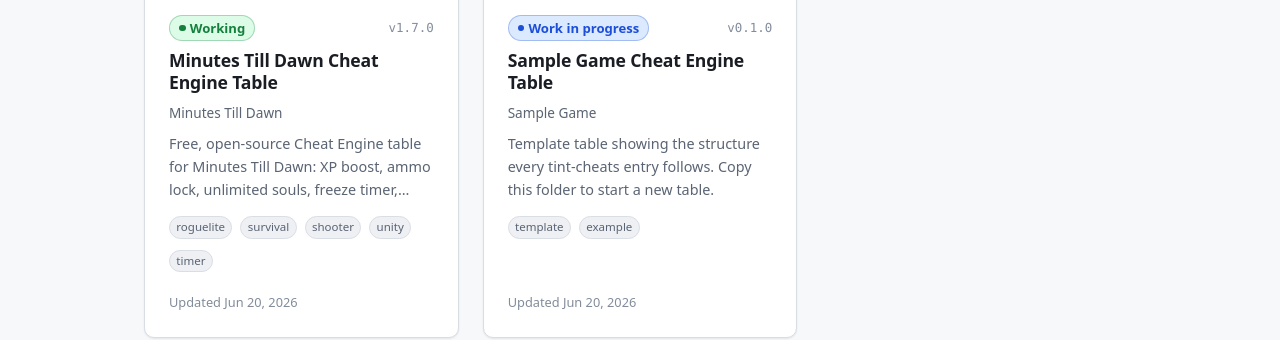
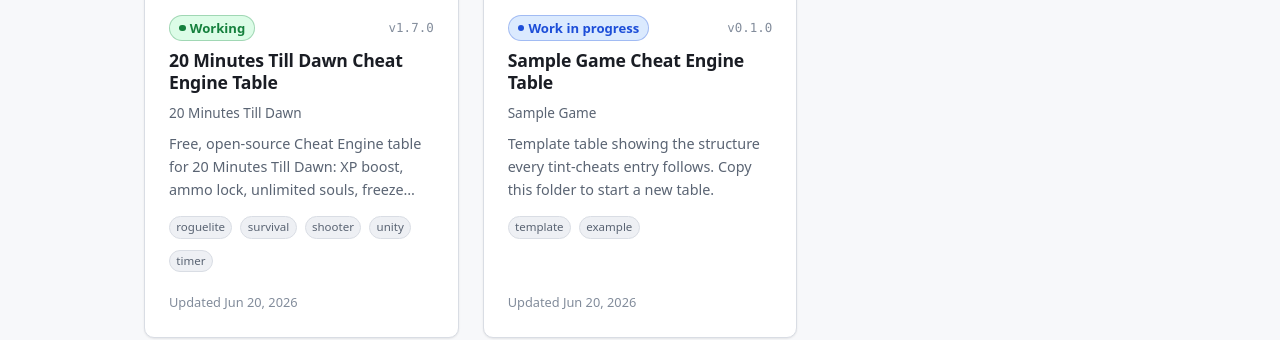
Before and after one commit to thereisnotime/tint-cheats, an Astro site: page / in a window 1280 px wide. Shown: the part 790-1130 px from the top of the page. Built offline with nearby package versions, Linux system fonts and the light colour scheme; Astro itself is replaced by a stand-in of ours.

Commit message:
20 Minutes Till Dawn: real game info, screenshots, trailer, correct name
Corrected the game name (it is '20 Minutes Till Dawn', appid 1966900),
added the official Steam short description, four real screenshots, and a
trailer link to the Steam page. Regenerated the cover with the right title
and fixed body references.

```diff
--- a/tables/minutes-till-dawn/index.md
+++ b/tables/minutes-till-dawn/index.md
@@ -1,6 +1,6 @@
 ---
-title: "Minutes Till Dawn Cheat Engine Table"
-game: "Minutes Till Dawn"
+title: "20 Minutes Till Dawn Cheat Engine Table"
+game: "20 Minutes Till Dawn"
 slug: "minutes-till-dawn"
 status: working
 table_version: "1.7.0"
@@ -55,15 +55,21 @@ cheats:
     description: "Turns every active script back off."
 files:
   - name: "minutes-till-dawn.CT"
-    label: "Minutes Till Dawn Trainer (v1.7)"
+    label: "20 Minutes Till Dawn Trainer (v1.7)"
 cover: ./media/cover.png
-game_description: "Minutes Till Dawn is a survival roguelite shooter where you fend off endless swarms of monsters until dawn, picking powerful upgrades between waves. Built by flanne and published by Erabit Studios."
-description: "Free, open-source Cheat Engine table for Minutes Till Dawn: XP boost, ammo lock, unlimited souls, freeze timer, rapid fire, one-hit kills and more."
+game_description: "20 Minutes Till Dawn is a survival roguelite where endless hordes of creatures lurk from the dark. Craft overpowering builds and eradicate waves of Lovecraftian nightmares. Will you survive the night? By flanne (published by flanne / Erabit)."
+trailer: "https://store.steampowered.com/app/1966900/20_Minutes_Till_Dawn/"
+screenshots:
+  - ./media/screenshot-1.jpg
+  - ./media/screenshot-2.jpg
+  - ./media/screenshot-3.jpg
+  - ./media/screenshot-4.jpg
+description: "Free, open-source Cheat Engine table for 20 Minutes Till Dawn: XP boost, ammo lock, unlimited souls, freeze timer, rapid fire, one-hit kills and more."
 ---
 
 ## Overview
 
-A Cheat Engine table for **Minutes Till Dawn**, the survival roguelite shooter.
+A Cheat Engine table for **20 Minutes Till Dawn**, the survival roguelite shooter.
 Everything is hotkey driven (F1 to F12), so you can toggle effects mid-run
 without alt-tabbing. The table is built for the single-player game only.
 
@@ -80,7 +86,7 @@ Cheat Engine if they clash with the game.
 ## Requirements
 
 - [Cheat Engine](https://www.cheatengine.org/) 7.5 or newer.
-- Minutes Till Dawn on Steam (Windows).
+- 20 Minutes Till Dawn on Steam (Windows).
 - Single-player session. Do not use this in any online or competitive context.
 
 ## Installation & Usage
@@ -89,7 +95,7 @@ Cheat Engine if they clash with the game.
 2. Download `minutes-till-dawn.CT` from the download box on this page.
 3. Verify the SHA-256 against the value shown here (optional but recommended),
    or check the VirusTotal link.
-4. Launch Minutes Till Dawn.
+4. Launch 20 Minutes Till Dawn.
 5. Open the `.CT` file in Cheat Engine (File, Open, or double-click it).
 6. Click the glowing computer icon in Cheat Engine and select the game process.
 7. Tick the boxes for the cheats you want, or use the F1 to F12 hotkeys in game.
@@ -98,9 +104,9 @@ Cheat Engine if they clash with the game.
 ## Compatibility
 
 The version matrix above is generated from this table's metadata. The trainer
-targets the current Steam build of Minutes Till Dawn. If a game update moves
+targets the current Steam build of 20 Minutes Till Dawn. If a game update moves
 things around and a function stops working, please
-[open an issue](https://github.com/thereisnotime/tint-cheats/issues/new/choose)
+[open an issue](https://github.com/thereisnotime/tint-cheats/issues/new?template=report-issue.yml)
 with your game version and which function broke.
 
 ## Known Issues
@@ -120,5 +126,5 @@ with your game version and which function broke.
 ## Credits
 
 - Table by TINT (thereisnotime).
-- Minutes Till Dawn by flanne / Erabit Studios. This table is unofficial and not
+- 20 Minutes Till Dawn by flanne / Erabit Studios. This table is unofficial and not
   affiliated with the developers or publisher.
```
Also changed, not shown: tables/minutes-till-dawn/media/cover.png, tables/minutes-till-dawn/media/screenshot-1.jpg (added), tables/minutes-till-dawn/media/screenshot-2.jpg (added), tables/minutes-till-dawn/media/screenshot-3.jpg (added), tables/minutes-till-dawn/media/screenshot-4.jpg (added).
